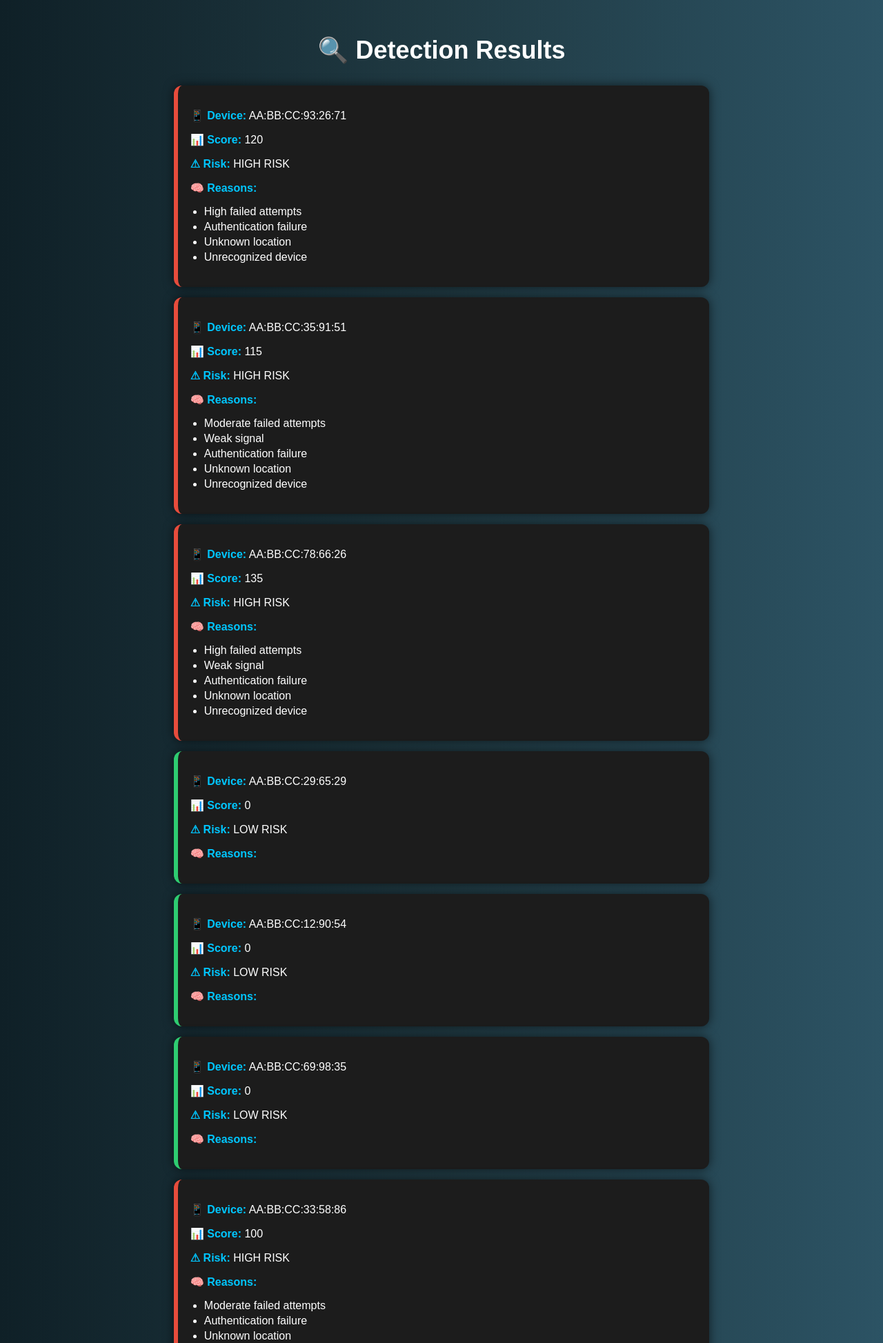
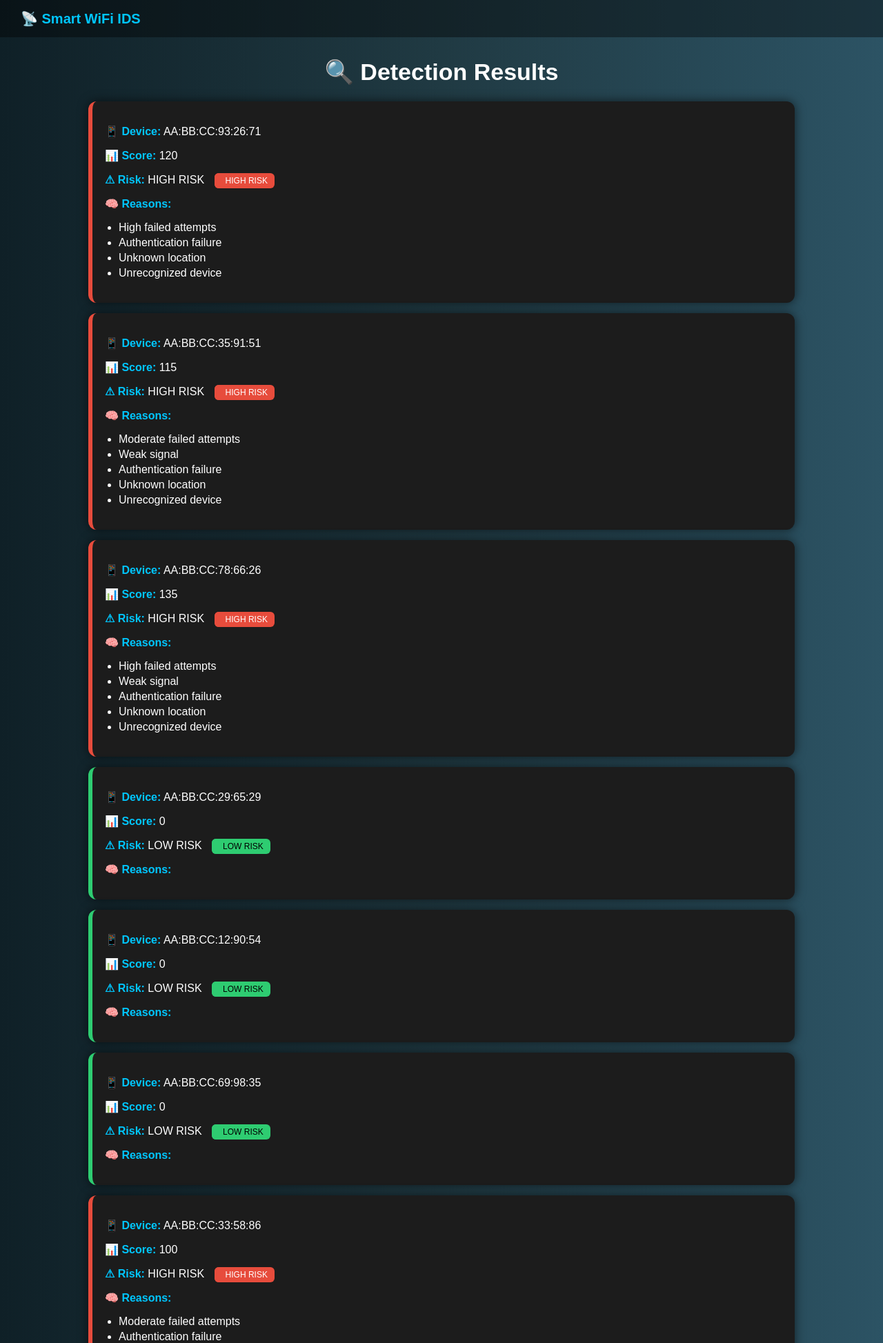
Before and after one commit to itsSachinNR/Smart_Wifi_Intrusion_Detection_System, a Flask app: page /analyze in a window 1280 px wide. Shown: the top 1947 px of the page at 69% size. Run offline with Flask 3, Linux system fonts and the light colour scheme.

Commit message:
System 2 : Update result.html

```diff
--- a/templates/result.html
+++ b/templates/result.html
@@ -8,30 +8,54 @@
             font-family: Arial, sans-serif;
             background: linear-gradient(to right, #0f2027, #203a43, #2c5364);
             color: white;
-            text-align: center;
-            padding: 20px;
+            margin: 0;
+            padding: 0;
         }
 
-        h1 {
-            margin-bottom: 30px;
-            font-size: 36px;
+        /* Navbar */
+        .navbar {
+            background: rgba(0,0,0,0.4);
+            padding: 15px 30px;
+            display: flex;
+            justify-content: space-between;
         }
 
+        .brand {
+            font-weight: bold;
+            color: #00c6ff;
+            font-size: 20px;
+        }
+
+        /* Title */
+        h1 {
+            text-align: center;
+            margin-top: 30px;
+            font-size: 34px;
+        }
+
+        /* Container */
+        .container {
+            width: 80%;
+            margin: auto;
+            margin-top: 20px;
+        }
+
+        /* Card */
         .card {
             background: #1c1c1c;
             border-radius: 12px;
             padding: 18px;
-            margin: 15px auto;
-            width: 60%;
+            margin: 15px 0;
             box-shadow: 0 0 15px rgba(0,0,0,0.6);
             text-align: left;
             transition: 0.3s;
         }
 
         .card:hover {
-            transform: scale(1.02);
+            transform: scale(1.01);
         }
 
+        /* Risk colors */
         .low {
             border-left: 6px solid #2ecc71;
         }
@@ -49,6 +73,18 @@
             color: #00c6ff;
         }
 
+        /* Risk badge */
+        .badge {
+            padding: 4px 10px;
+            border-radius: 6px;
+            font-size: 12px;
+            margin-left: 10px;
+        }
+
+        .badge.low { background: #2ecc71; color: black; }
+        .badge.medium { background: #f39c12; color: black; }
+        .badge.high { background: #e74c3c; }
+
         ul {
             margin-top: 5px;
             padding-left: 20px;
@@ -58,17 +94,23 @@
             margin-bottom: 4px;
         }
 
-        a {
-            color: #00c6ff;
+        /* Button */
+        .back-btn {
+            display: inline-block;
+            margin-top: 20px;
+            padding: 10px 20px;
+            background: #00c6ff;
+            color: black;
+            border-radius: 6px;
             text-decoration: none;
-            font-size: 18px;
         }
 
-        a:hover {
-            text-decoration: underline;
+        .back-btn:hover {
+            background: #00aaff;
         }
 
         .footer {
+            text-align: center;
             margin-top: 30px;
             font-size: 14px;
             color: #bbb;
@@ -78,7 +120,14 @@
 
 <body>
 
+    <!-- Navbar -->
+    <div class="navbar">
+        <div class="brand">📡 Smart WiFi IDS</div>
+    </div>
+
     <h1>🔍 Detection Results</h1>
+
+    <div class="container">
 
         {% for item in results %}
             <div class="card
@@ -88,9 +137,26 @@
                 {% endif %}
             ">
 
-            <p><span class="label">📱 Device:</span> {{ item.device_mac }}</p>
-            <p><span class="label">📊 Score:</span> {{ item.score }}</p>
-            <p><span class="label">⚠ Risk:</span> {{ item.risk }}</p>
+                <p>
+                    <span class="label">📱 Device:</span> {{ item.device_mac }}
+                </p>
+
+                <p>
+                    <span class="label">📊 Score:</span> {{ item.score }}
+                </p>
+
+                <p>
+                    <span class="label">⚠ Risk:</span> {{ item.risk }}
+
+                    <span class="badge
+                        {% if item.risk == 'LOW RISK' %}low
+                        {% elif item.risk == 'MEDIUM RISK' %}medium
+                        {% else %}high
+                        {% endif %}
+                    ">
+                        {{ item.risk }}
+                    </span>
+                </p>
 
                 <p class="label">🧠 Reasons:</p>
                 <ul>
@@ -102,8 +168,11 @@
             </div>
         {% endfor %}
 
-    <br>
-    <a href="/">⬅ Back to Home</a>
+        <div style="text-align:center;">
+            <a href="/" class="back-btn">⬅ Back to Home</a>
+        </div>
+
+    </div>
 
     <div class="footer">
         Smart WiFi IDS | Detection Complete
```
Lines whose indentation alone changed are shown as unchanged.
